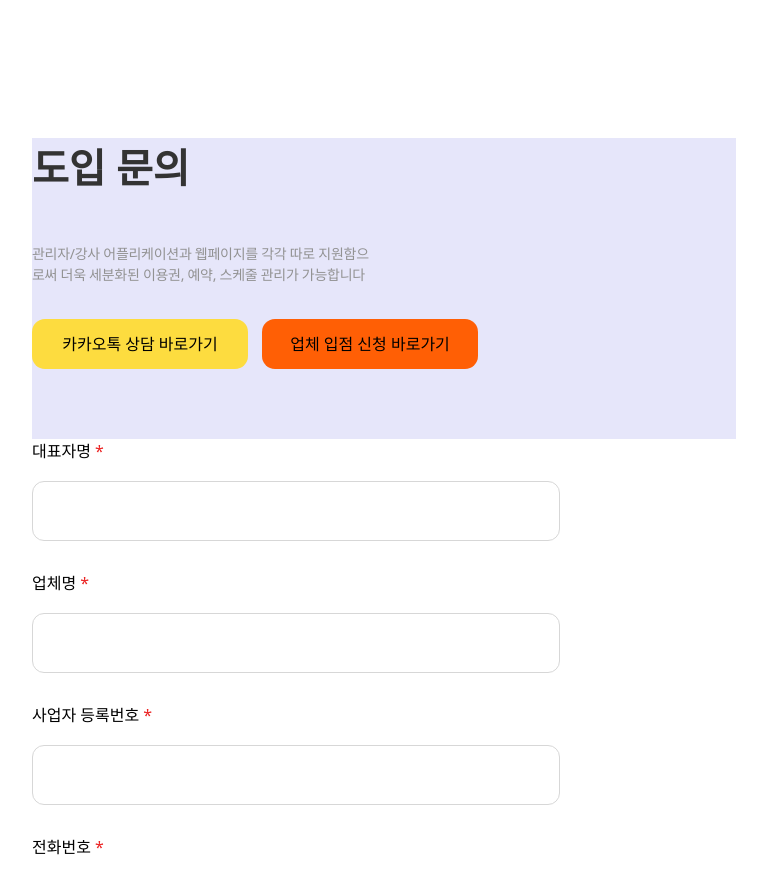
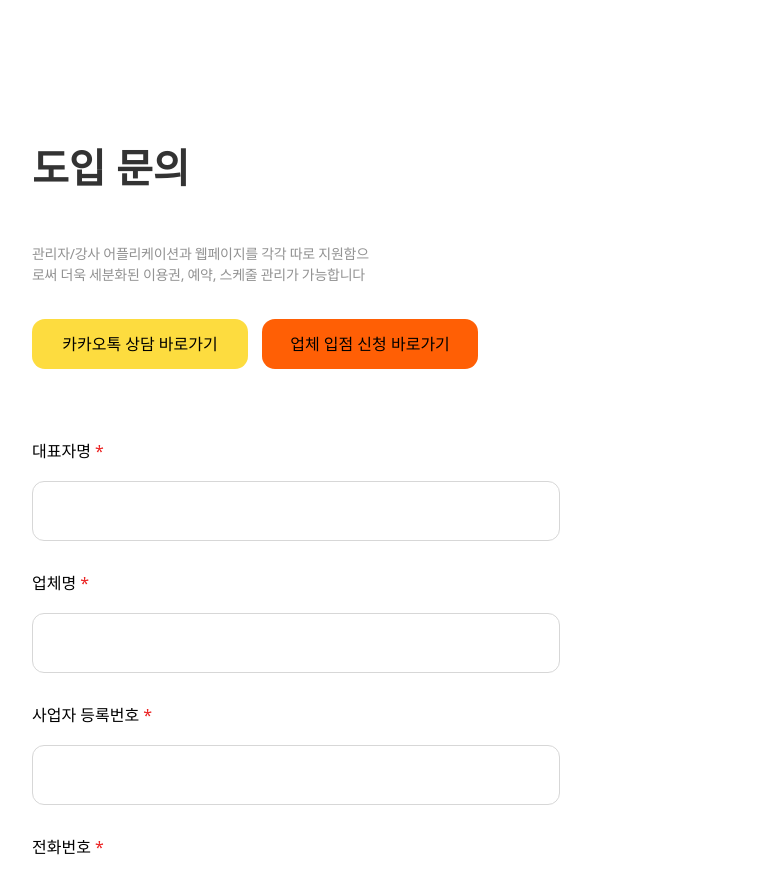
Before and after one commit to hobbyloop/hobbyloop-landing, a Next.js app: page / in a window 1280 px wide. Shown: the part 920-1797 px from the top of the page, without its empty margins (256-1023 px from the left). Built offline with nearby package versions, Linux system fonts and the light colour scheme.

Commit message:
🐛 Fix: babelrc로 인한 next/font 충돌 이슈 수정

```diff
--- a/src/components/InquiryForm.tsx
+++ b/src/components/InquiryForm.tsx
@@ -21,7 +21,7 @@ const InnerContainer = styled.div`
 `;
 
 const Wrapper = styled.div`
-  background-color: lavender;
+  /* background-color: lavender; */
 `;
 
 const H1 = styled.h1`
```
Also changed, not shown: .babelrc (deleted).
